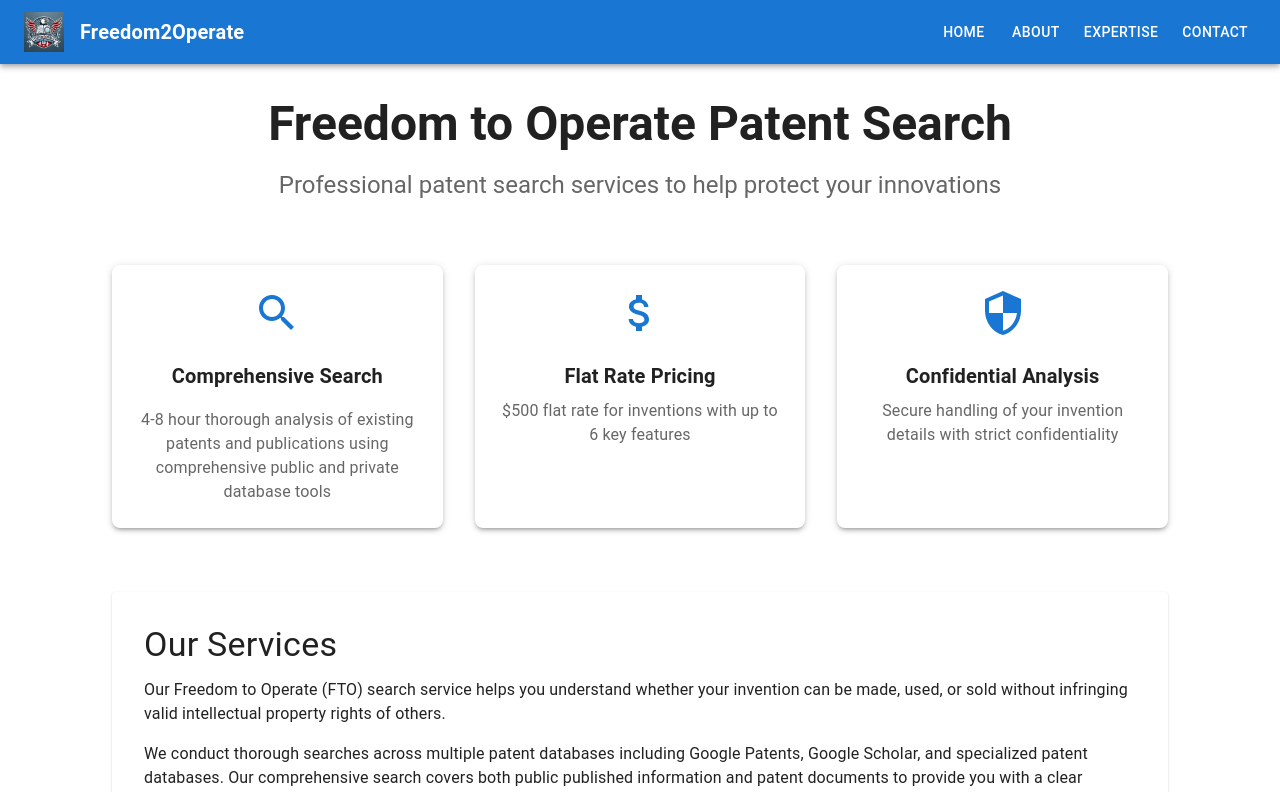
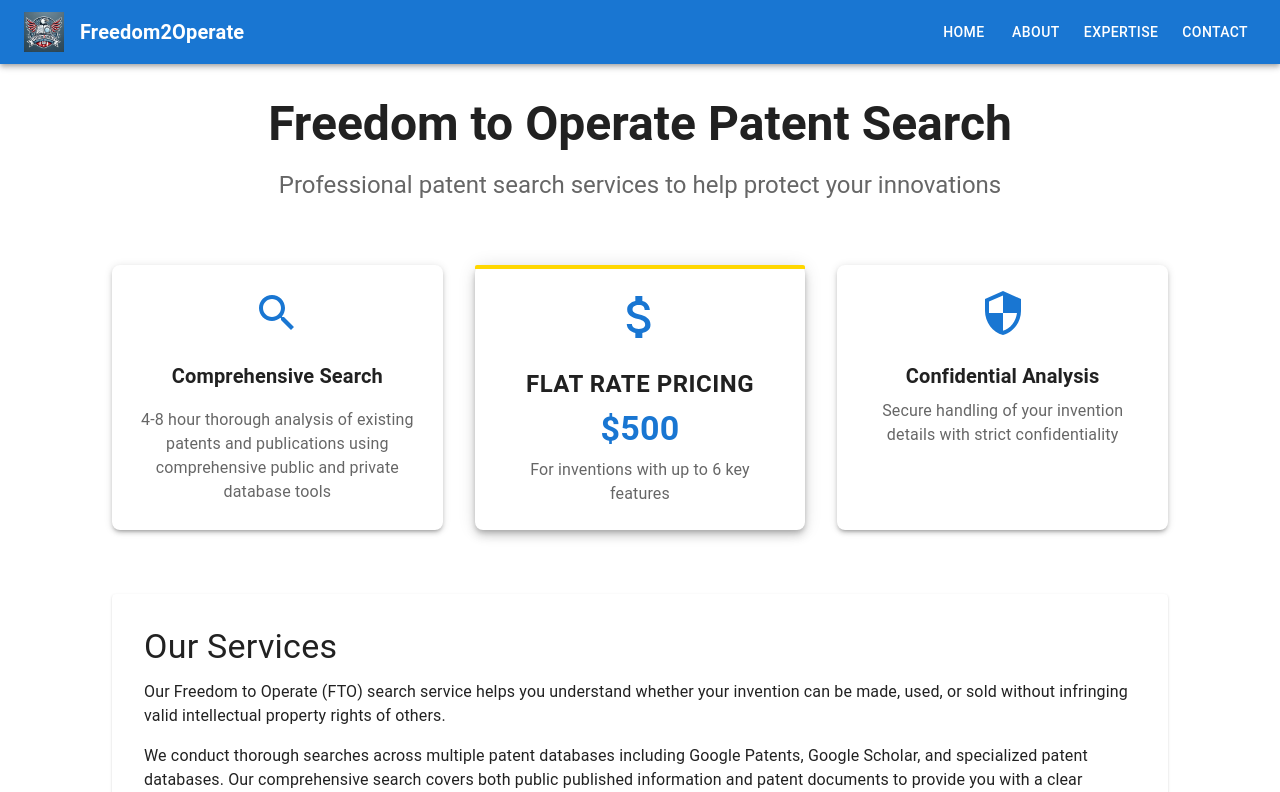
Before and after one commit to smythmyke/Freedom2Operate, a React (Vite) app in the folder freedom2operate/: page / in a window 1280 px wide. Shown: the top 792 px of the page. Built offline with nearby package versions, Linux system fonts and the light colour scheme.

Commit message:
style: refine pricing card design with improved typography and subtle accents

```diff
--- a/freedom2operate/src/components/LandingPage.tsx
+++ b/freedom2operate/src/components/LandingPage.tsx
@@ -75,45 +75,68 @@ const LandingPage = () => {
         </Grid>
         <Grid item xs={12} md={4}>
           <Paper
-            elevation={3}
+            elevation={6}
             sx={{
               p: 3,
               height: '100%',
               textAlign: 'center',
               backgroundColor: 'background.paper',
               borderRadius: 2,
+              position: 'relative',
               transition: 'all 0.3s cubic-bezier(0.4, 0, 0.2, 1)',
               '&:hover': {
                 transform: 'translateY(-12px)',
-                boxShadow: '0 12px 28px rgba(0,0,0,0.2)',
+                boxShadow: '0 12px 28px rgba(0,0,0,0.3)',
                 '& .MuiSvgIcon-root': {
                   transform: 'scale(1.2) rotate(5deg)',
                   color: 'primary.dark'
                 }
+              },
+              '&::before': {
+                content: '""',
+                position: 'absolute',
+                top: 0,
+                left: 0,
+                right: 0,
+                height: '4px',
+                background: '#FFD700',
+                borderRadius: '2px 2px 0 0'
               }
             }}
           >
             <AttachMoneyIcon
               className="MuiSvgIcon-root"
               sx={{
-                fontSize: 48,
+                fontSize: 56,
                 color: 'primary.main',
                 mb: 2,
                 transition: 'all 0.3s cubic-bezier(0.4, 0, 0.2, 1)'
               }}
             />
             <Typography
-              variant="h6"
+              variant="h5"
               gutterBottom
               sx={{
-                fontWeight: 600,
-                color: 'text.primary'
+                fontWeight: 700,
+                color: 'text.primary',
+                textTransform: 'uppercase',
+                letterSpacing: '0.5px'
               }}
             >
               Flat Rate Pricing
             </Typography>
+            <Typography
+              variant="h4"
+              sx={{
+                fontWeight: 700,
+                color: 'primary.main',
+                mb: 1
+              }}
+            >
+              $500
+            </Typography>
             <Typography color="text.secondary">
-              $500 flat rate for inventions with up to 6 key features
+              For inventions with up to 6 key features
             </Typography>
           </Paper>
         </Grid>
```
